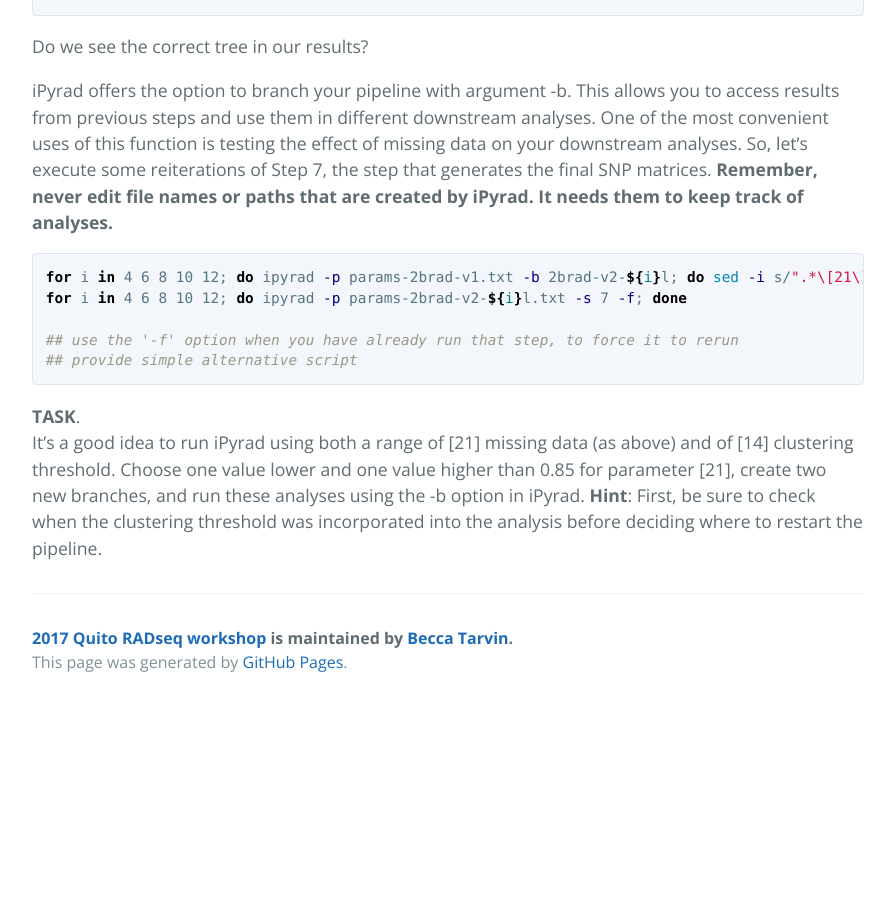
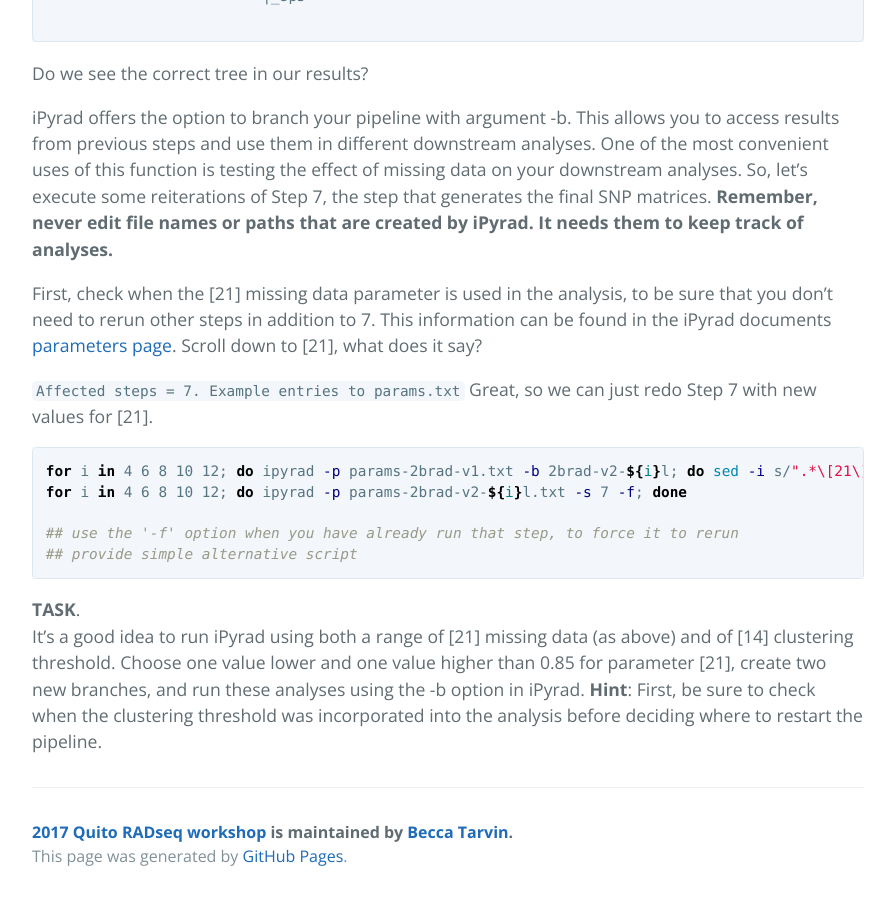
Before and after one commit to rdtarvin/RADseq_Quito_2017, a Jekyll site: the page built from _posts/2017-08-02-afternoon-2bRAD-pyrad.md, in a window 1280 px wide and 900 px high, scrolled down 7742 px. Shown: the whole window, without its empty margins (192-1087 px from the left). Built offline with Jekyll 4.4.1, drawn with Linux system fonts in a browser that asks for light colours; before the commit the page ends 8448 px from its top, so only the background shows below that; some of the changed text lies outside the part shown.

Commit message:
refining 2brad lesson

````diff
--- a/_posts/2017-08-02-afternoon-2bRAD-pyrad.md
+++ b/_posts/2017-08-02-afternoon-2bRAD-pyrad.md
@@ -307,6 +307,12 @@ One of the most convenient uses of this function is testing the effect of missin
 So, let's execute some reiterations of Step 7, the step that generates the final SNP matrices.
 **Remember, never edit file names or paths that are created by iPyrad. It needs them to keep track of analyses.**
 
+First, check when the [21] missing data parameter is used in the analysis, to be sure that you don't need to rerun other steps in addition to 7.
+This information can be found in the iPyrad documents [parameters page](http://ipyrad.readthedocs.io/parameters.html#). Scroll down to [21], what does it say?
+
+```Affected steps = 7. Example entries to params.txt```
+Great, so we can just redo Step 7 with new values for [21].
+
 ```bash
 for i in 4 6 8 10 12; do ipyrad -p params-2brad-v1.txt -b 2brad-v2-${i}l; do sed -i s/".*\[21\].*"/"${i}$(printf '\t')$(printf '\t')$(printf '\t')$(printf '\t') \#\# \[21\] \[min_samples_locus\]: Min \# samples per locus for output"/ params-2brad-v2-${i}l.txt;  done
 for i in 4 6 8 10 12; do ipyrad -p params-2brad-v2-${i}l.txt -s 7 -f; done
````
Also changed, not shown: other parts of _posts/2017-08-02-afternoon-2bRAD-pyrad.md (+1 -1 lines).
